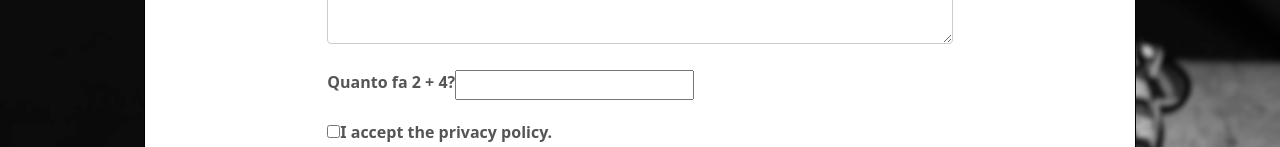
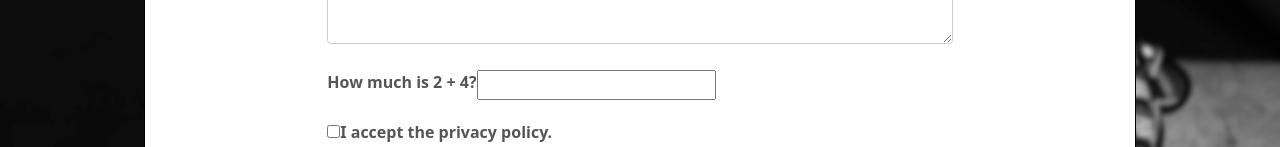
Before and after one commit to emilioparodi/my-guitar-web-app, an Angular app: page /contacts in a window 1280 px wide. Shown: the part 653-800 px from the top of the page. Built offline with nearby package versions, Linux system fonts and the light colour scheme.

Commit message:
contact page layout final

```diff
--- a/src/app/contacts/contacts.html
+++ b/src/app/contacts/contacts.html
@@ -37,10 +37,10 @@
     <div class="col-lg-8">
       <section class="contact-form">
         <div *ngIf="formStatus === 'success'" class="alert success-message">
-            Grazie! Il tuo messaggio è stato inviato con successo.
+            Thank you! Your message was sent successfully.
         </div>
         <div *ngIf="formStatus === 'error'" class="alert error-message">
-            Si è verificato un errore durante l'invio. Riprova più tardi.
+            An error occurred while sending. Please try again later.
         </div>
         <form
             id="contactForm"
--- a/src/app/contacts/contacts.ts
+++ b/src/app/contacts/contacts.ts
@@ -30,7 +30,7 @@ export class Contacts implements OnInit {
     const num1 = Math.floor(Math.random() * 10) + 1;
     const num2 = Math.floor(Math.random() * 10) + 1;
     this.correctAnswer = num1 + num2;
-    this.captchaQuestion = `Quanto fa ${num1} + ${num2}?`;
+    this.captchaQuestion = `How much is ${num1} + ${num2}?`;
 
     // RIMOZIONE: this.cdr.detectChanges(); <-- QUESTA ERA LA CAUSA DELL'ERRORE
   }
```
